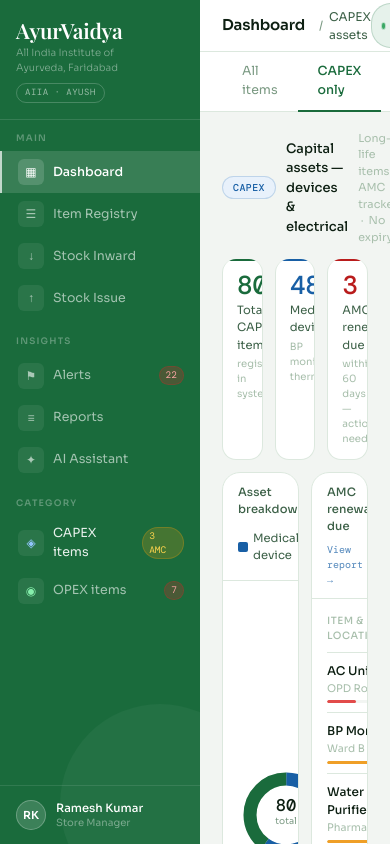
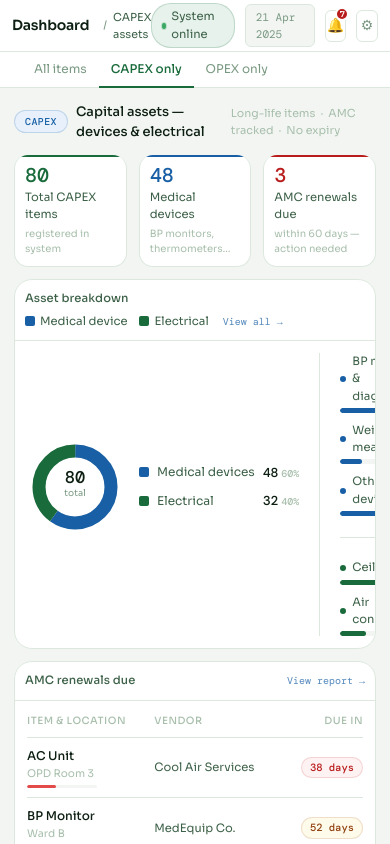
Before and after one commit to Ayushxcodes/ayurveda-inventory, a Next.js app: page / in a window 390 px wide. Built offline with nearby package versions, Linux system fonts and the light colour scheme.

Commit message:
fix_something

```diff
--- a/src/app/opex.css
+++ b/src/app/opex.css
@@ -155,3 +155,42 @@ body{font-family:var(--sans);background:var(--bg);color:var(--text);min-height:1
 .sum-num{font-family:var(--mono);font-size:20px;font-weight:500;color:var(--text);line-height:1}
 .sum-num-sm{font-family:var(--mono);font-size:13px;font-weight:500;color:var(--text)}
 .vdivider{height:1px;background:var(--border)}
+
+/* Responsive tweaks */
+@media (max-width:1200px){
+  .g-2-1{grid-template-columns:1fr}
+  .g-2{grid-template-columns:1fr}
+  .chart-with-summary{gap:12px}
+  .summary-col{min-width:0;border-left:none;border-top:1px solid var(--border);padding-left:0;padding-top:12px}
+  .sidebar{width:160px;min-width:160px}
+}
+
+@media (max-width:900px){
+  /* Collapse sidebar on small screens to give main content full width */
+  .sidebar{display:none}
+  body{overflow:auto}
+  .main{height:auto}
+  .topbar{padding:0 12px}
+  .content{padding:14px}
+  .card-head{padding:10px}
+  /* Make charts stack vertically */
+  .chart-with-summary{flex-direction:column}
+  .summary-col{border-left:none;border-top:1px solid var(--border);padding-left:0;padding-top:12px}
+  /* Make product tabs horizontally scrollable */
+  .product-tabs{flex-wrap:nowrap;overflow-x:auto;padding-bottom:6px}
+  .product-tabs::-webkit-scrollbar{height:6px}
+  .ptab{flex:0 0 auto}
+  .chart-wrap canvas{max-width:100% !important;height:auto !important}
+}
+
+@media (max-width:480px){
+  .page-title{font-size:14px}
+  .tab{padding:8px 12px;font-size:12px}
+  .kpi-num{font-size:20px}
+  .kpi-card{padding:10px}
+  .sum-pills{flex-direction:column}
+  .s-pill{padding:8px}
+  .card-body{padding:12px}
+  .section-head{gap:8px}
+  .breadcrumb{font-size:11px}
+}
```
